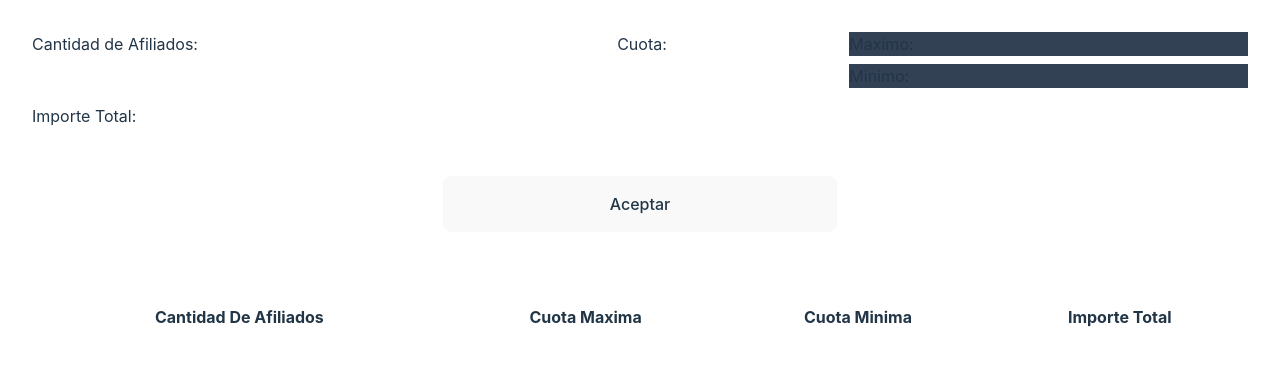
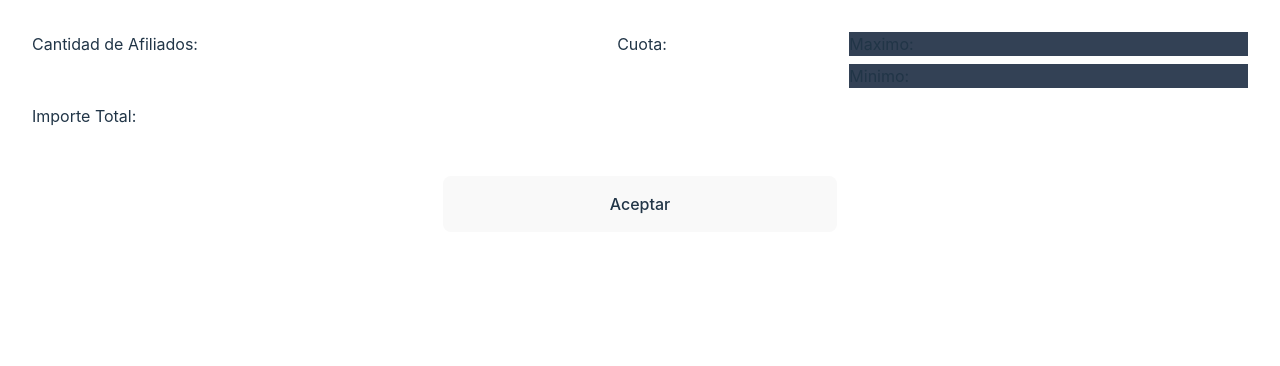
Before and after one commit to AgustinCastanol/tablaUsuarios, a Vue app: page / in a window 1280 px wide. Shown: the top 366 px of the page. Built offline with nearby package versions, Linux system fonts and the light colour scheme.

Commit message:
checkpoint

```diff
--- a/src/App.vue
+++ b/src/App.vue
@@ -8,8 +8,8 @@
     <label class="" for="cuotaMax cuotaMin">Cuota:</label>
     <!-- <input class="col-start-2" step=0.01 placeholder="min" type="number"  id="cantidadAfiliados" v-model="cuota['cuotaMax']">
     <input class="col-start-2" step=0.01 placeholder="max" type="number" id="cantidadAfiliados" v-model="cuota['cuotaMin']"> -->
-      <p class=" col-start-2 text-left bg-slate-700">Maximo:{{cuota['cuotaMax']}}</p>
-      <p class="col-start-2 text-left bg-slate-700">Minimo:{{cuota['cuotaMin']}}</p>
+      <p class=" min-w-full w-max col-start-2 text-left bg-slate-700">Maximo:{{cuota['cuotaMax']}}</p>
+      <p class=" min-w-full w-max col-start-2 text-left bg-slate-700">Minimo:{{cuota['cuotaMin']}}</p>
   </div>
   <div class="flex items-start flex-col col-start-1 row-start-2">
     <label class="" for="importeTotal">Importe Total:</label>
@@ -18,7 +18,7 @@
   <button class=" col-start-2 row-start-3" @click="loadTable($event)">Aceptar</button>
 </form>
 
-  <table class="table-auto rounded w-full">
+  <table v-if="tabla.length != 0 " class="table-auto rounded w-full">
     <thead>
       <tr>
         <th>Cantidad De Afiliados</th>
```
